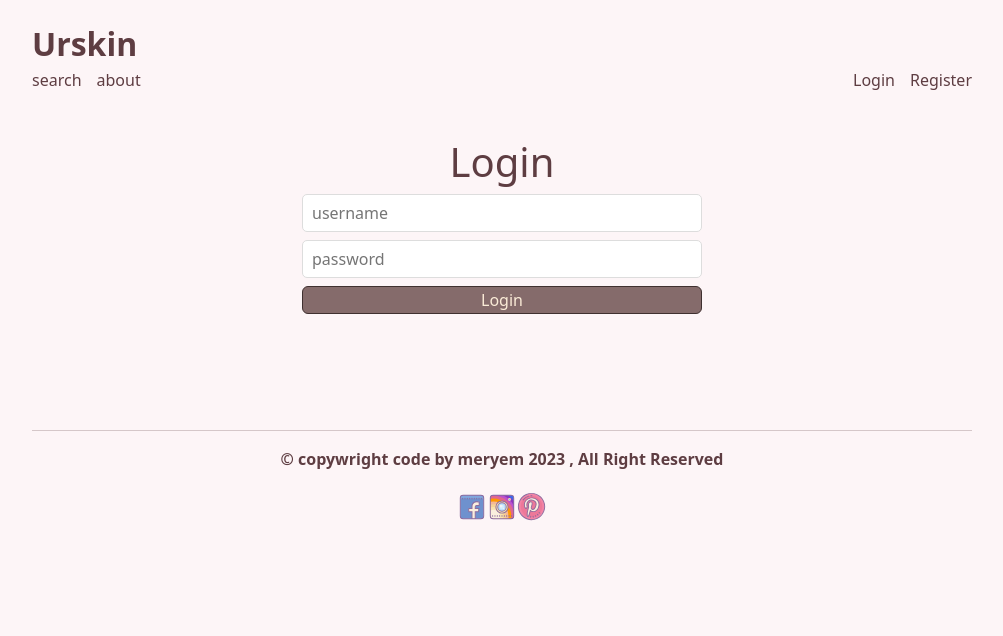
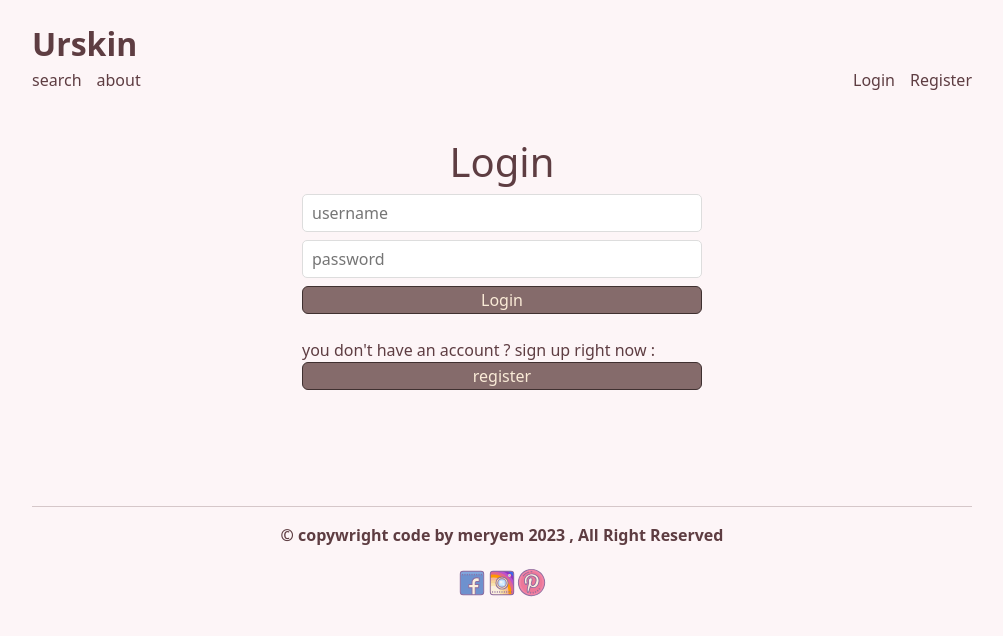
Before and after one commit to AdMrm/Urskin, a React (Create React App) app in the folder client/: page /login in a window 1280 px wide. Shown: the top 636 px of the page, without its empty margins (138-1141 px from the left). Built offline with nearby package versions, Linux system fonts and the light colour scheme; no server answers.

Commit message:
Update loginPage.js

```diff
--- a/client/src/pages/loginPage.js
+++ b/client/src/pages/loginPage.js
@@ -1,5 +1,5 @@
 import { useContext, useState } from "react"
-import { Navigate } from "react-router-dom";
+import { Link, Navigate } from "react-router-dom";
 import {UserContext} from '../userContext'
 
 
@@ -41,7 +41,11 @@ import {UserContext} from '../userContext'
                     placeholder="password"
                     value={password}
                     onChange={ev => setPassword(ev.target.value)} />
-                <button>Login</button>
+                <button>Login</button> <br/>
+                <div className="btnss">
+                 <span>you don't have an account  ? sign up right now :</span>
+                <Link to="/register"><button className="btns">register</button></Link>
+                </div>
             </form>
 
         );
```
